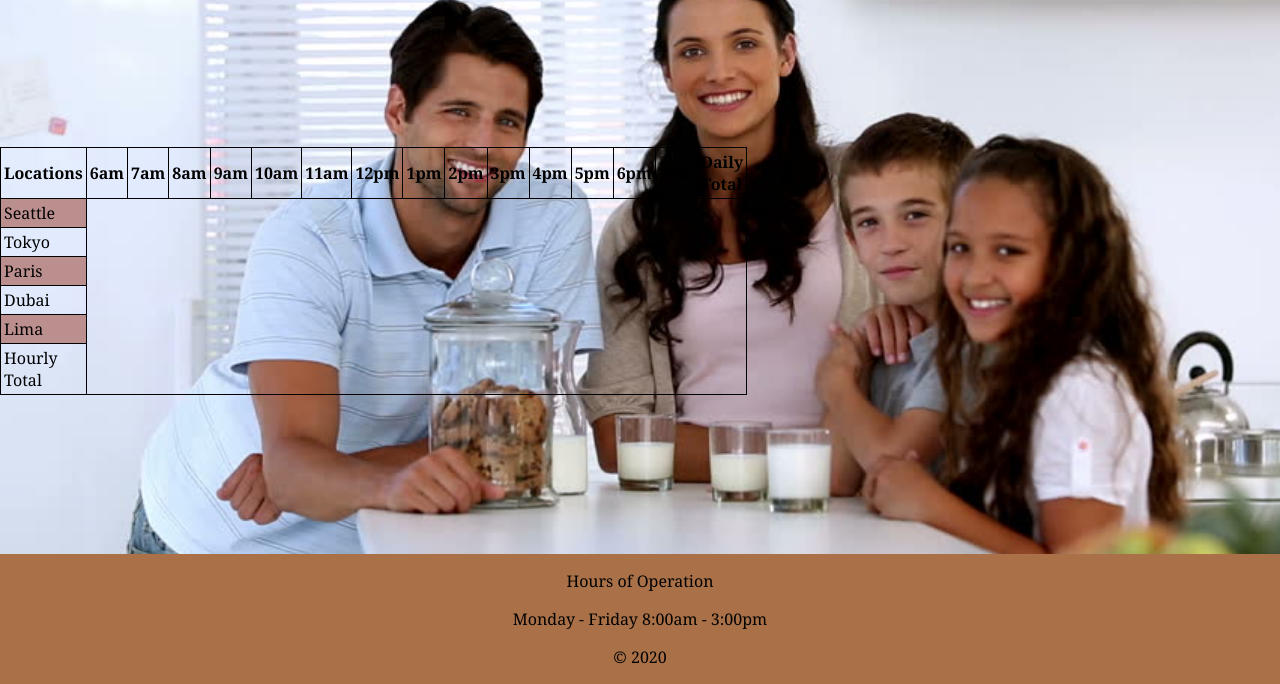
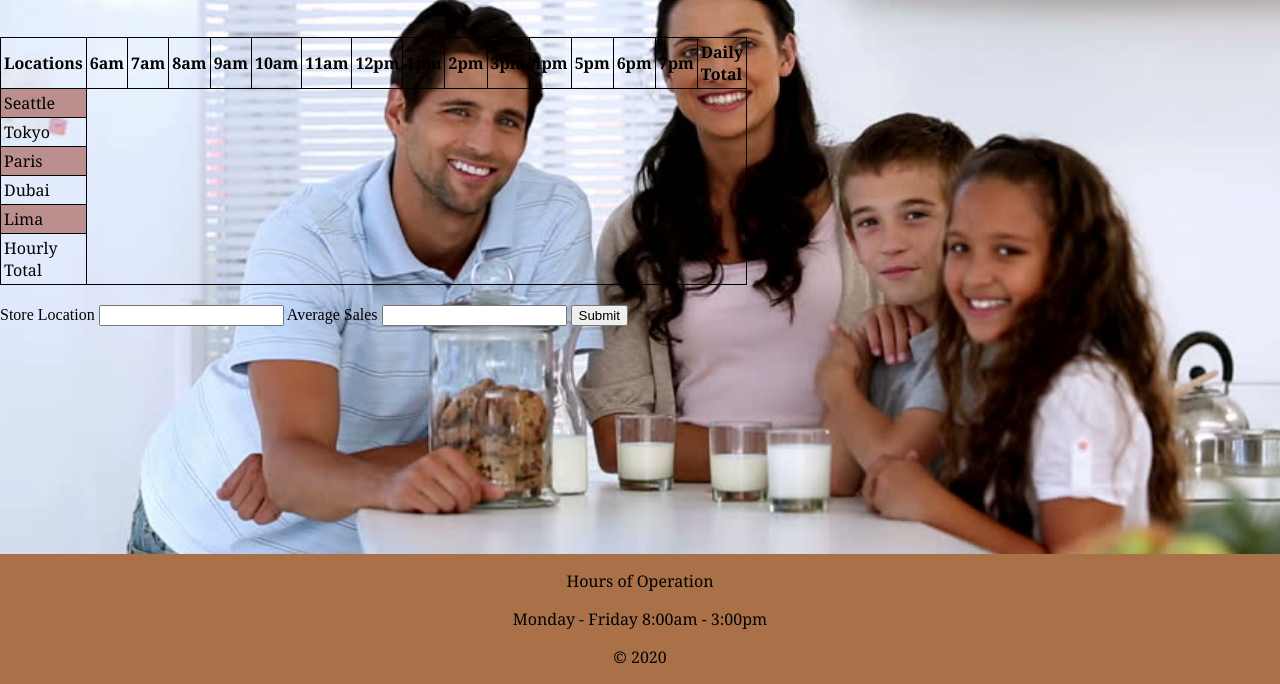
Before and after one commit to kcboggs/cookie-stand, a plain HTML site: page sales.html in a window 1280 px wide. Shown: the part 116-800 px from the top of the page. Drawn offline with Linux system fonts and the light colour scheme; a script that the page names is missing.

Commit message:
working on form

```diff
--- a/CSS/style.css
+++ b/CSS/style.css
@@ -77,7 +77,7 @@ table{
   width: 600px;
   padding: 3px;
   margin: left;
-  margin-top: 150px;
+  margin-top: 10px;
   border: 1px solid #000;
   border-collapse: collapse;
   font-family: Georgia, 'Times New Roman', Times, serif;
@@ -94,7 +94,6 @@ footer{
   background-color: rgb(170, 113, 72);
   font-family: Georgia, 'Times New Roman', Times, serif;
 }
-img{
-  padding: 0pc;
-  margin: 0pc;
+form{
+  margin-top: 20px;
 }
--- a/sales.html
+++ b/sales.html
@@ -87,6 +87,15 @@
       </tr>
     </tbody>
     </table>
+  <form>
+    <label>Store Location</label>
+    <input>
+    <label>Average Sales</label>
+    <input>
+    <label></label>
+    <button>Submit</button>
+  </form>
+
 
   <footer>
 
```
